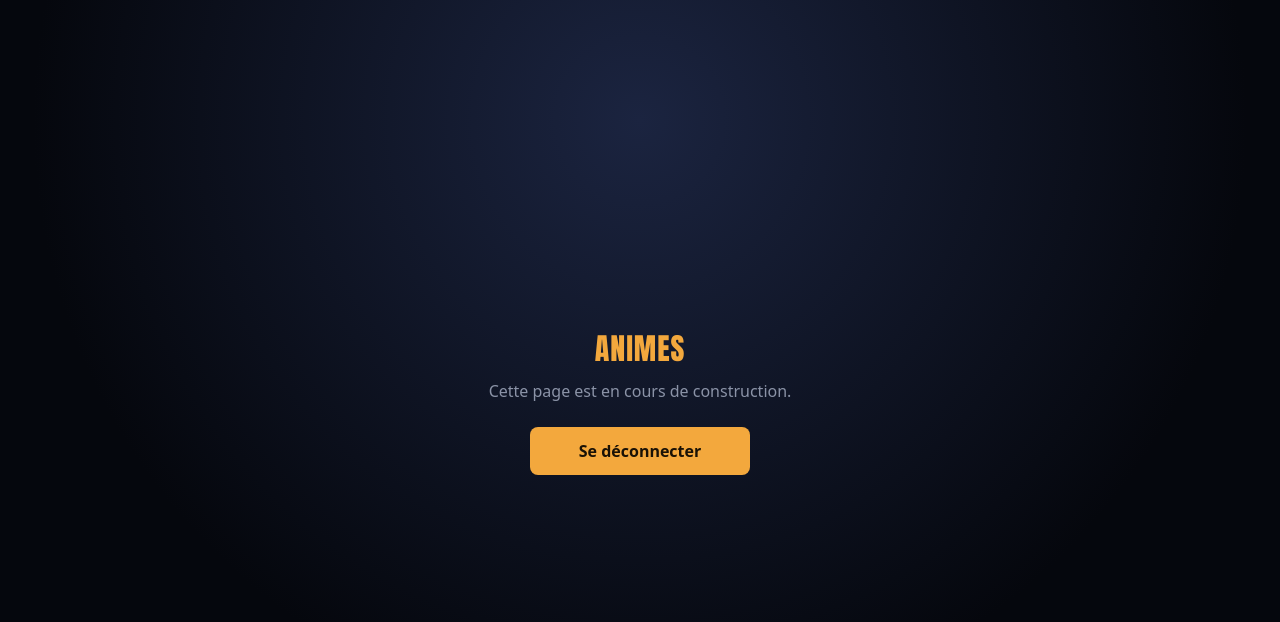
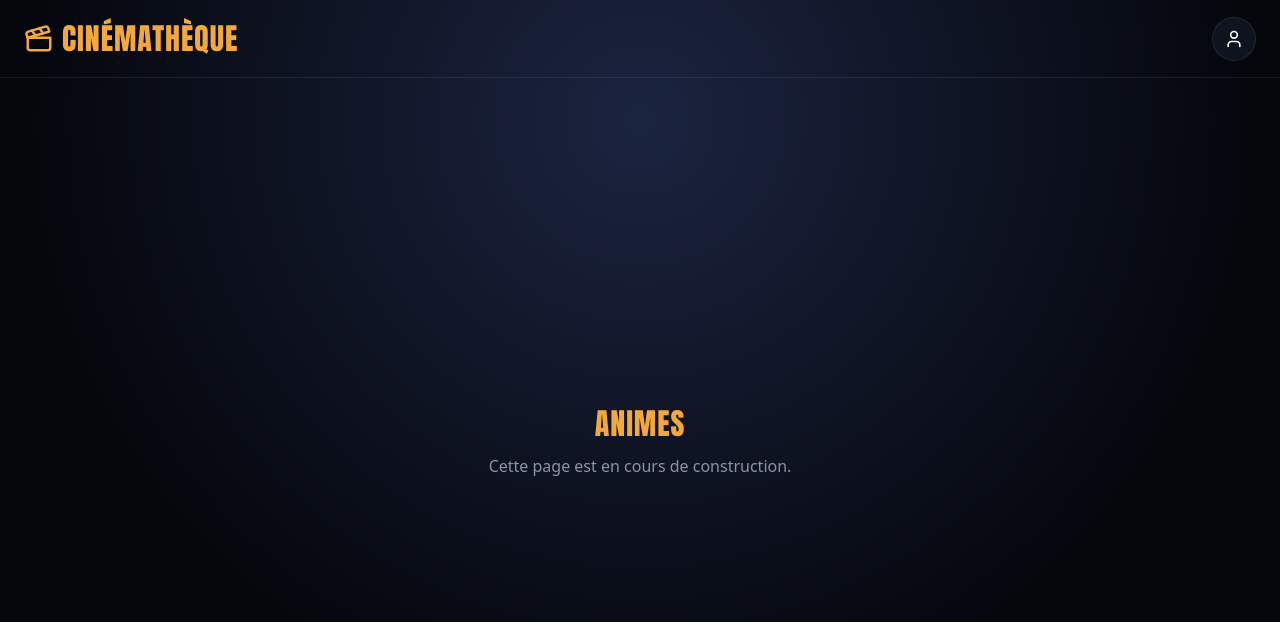
Before and after one commit to ArthurMillet44/Ludotheque, a React (Vite) app: page /animes in a window 1280 px wide. Shown: the top 622 px of the page. Built offline with nearby package versions, Linux system fonts and the light colour scheme; no server answers.

Commit message:
feat: création navbar + bouton deconnexion

```diff
--- /dev/null
+++ b/src/components/Navbar/Navbar.css
@@ -0,0 +1,8 @@
+.navbar {
+  display: flex;
+  align-items: center;
+  justify-content: space-between;
+  gap: var(--space-3);
+  padding: var(--space-3) var(--space-4);
+  border-bottom: 1px solid var(--color-surface-border);
+}
--- /dev/null
+++ b/src/components/Navbar/Navbar.tsx
@@ -0,0 +1,16 @@
+import { Logo } from '../Logo/Logo'
+import { ProfileMenu } from '../ProfileMenu/ProfileMenu'
+import './Navbar.css'
+
+/**
+ * Barre de navigation principale affichant le logo de l'application
+ * et le menu de profil (avec l'option de déconnexion).
+ */
+export function Navbar() {
+  return (
+    <header className="navbar">
+      <Logo />
+      <ProfileMenu />
+    </header>
+  )
+}
--- /dev/null
+++ b/src/components/ProfileMenu/ProfileMenu.css
@@ -0,0 +1,82 @@
+.profile-menu {
+  position: relative;
+}
+
+.profile-menu__trigger {
+  display: flex;
+  align-items: center;
+  justify-content: center;
+  width: 44px;
+  height: 44px;
+  border: 1px solid var(--color-surface-border);
+  border-radius: 999px;
+  background: var(--color-surface);
+  color: var(--color-text-primary);
+  cursor: pointer;
+  transition: border-color var(--transition-fast);
+}
+
+.profile-menu__trigger svg {
+  width: 20px;
+  height: 20px;
+}
+
+.profile-menu__trigger:hover {
+  border-color: var(--color-accent);
+}
+
+.profile-menu__trigger:focus-visible {
+  outline: 2px solid var(--color-accent);
+  outline-offset: 2px;
+}
+
+.profile-menu__dropdown {
+  position: absolute;
+  top: calc(100% + var(--space-2));
+  right: 0;
+  min-width: 200px;
+  padding: var(--space-1);
+  display: flex;
+  flex-direction: column;
+  background: var(--color-surface);
+  border: 1px solid var(--color-surface-border);
+  border-radius: var(--radius-sm);
+  box-shadow: 0 8px 24px rgba(0, 0, 0, 0.4);
+  z-index: 10;
+}
+
+.profile-menu__item {
+  display: flex;
+  align-items: center;
+  gap: var(--space-2);
+  min-height: 44px;
+  padding: var(--space-2) var(--space-3);
+  border: none;
+  border-radius: calc(var(--radius-sm) - 2px);
+  background: transparent;
+  color: var(--color-text-primary);
+  font-size: 15px;
+  text-align: left;
+  cursor: pointer;
+  transition: background-color var(--transition-fast);
+}
+
+.profile-menu__item svg {
+  width: 18px;
+  height: 18px;
+  color: var(--color-text-secondary);
+}
+
+.profile-menu__item:hover {
+  background: var(--color-tab-track);
+}
+
+.profile-menu__item:focus-visible {
+  outline: 2px solid var(--color-accent);
+  outline-offset: -2px;
+}
+
+.profile-menu__item:disabled {
+  opacity: 0.5;
+  cursor: not-allowed;
+}
--- /dev/null
+++ b/src/components/ProfileMenu/ProfileMenu.tsx
@@ -0,0 +1,80 @@
+import { useEffect, useRef, useState } from 'react'
+import { useNavigate } from 'react-router-dom'
+import { LogOut, User } from 'lucide-react'
+import { signOut } from '../../features/auth/authApi'
+import './ProfileMenu.css'
+
+/**
+ * Bouton de profil affichant un menu déroulant avec l'option de
+ * déconnexion. Le menu se ferme lors d'un clic à l'extérieur ou de
+ * la touche Échap.
+ */
+export function ProfileMenu() {
+  const [isOpen, setIsOpen] = useState(false)
+  const [isSigningOut, setIsSigningOut] = useState(false)
+  const containerRef = useRef<HTMLDivElement>(null)
+  const navigate = useNavigate()
+
+  useEffect(() => {
+    function handleClickOutside(event: MouseEvent) {
+      if (containerRef.current && !containerRef.current.contains(event.target as Node)) {
+        setIsOpen(false)
+      }
+    }
+
+    function handleKeyDown(event: KeyboardEvent) {
+      if (event.key === 'Escape') {
+        setIsOpen(false)
+      }
+    }
+
+    document.addEventListener('mousedown', handleClickOutside)
+    document.addEventListener('keydown', handleKeyDown)
+
+    return () => {
+      document.removeEventListener('mousedown', handleClickOutside)
+      document.removeEventListener('keydown', handleKeyDown)
+    }
+  }, [])
+
+  /**
+   * Déconnecte l'utilisateur via Supabase Auth puis le redirige vers
+   * la page de connexion.
+   * @returns rien, la fonction agit uniquement par effets de bord (état, navigation)
+   */
+  async function handleSignOut() {
+    setIsSigningOut(true)
+    await signOut()
+    setIsSigningOut(false)
+    navigate('/')
+  }
+
+  return (
+    <div className="profile-menu" ref={containerRef}>
+      <button
+        type="button"
+        className="profile-menu__trigger"
+        aria-haspopup="menu"
+        aria-expanded={isOpen}
+        aria-label="Menu du profil"
+        onClick={() => setIsOpen((previous) => !previous)}
+      >
+        <User aria-hidden="true" />
+      </button>
+      {isOpen && (
+        <div className="profile-menu__dropdown" role="menu">
+          <button
+            type="button"
+            role="menuitem"
+            className="profile-menu__item"
+            onClick={handleSignOut}
+            disabled={isSigningOut}
+          >
+            <LogOut aria-hidden="true" />
+            {isSigningOut ? 'Déconnexion en cours...' : 'Se déconnecter'}
+          </button>
+        </div>
+      )}
+    </div>
+  )
+}
--- a/src/pages/AnimesPage/AnimesPage.css
+++ b/src/pages/AnimesPage/AnimesPage.css
@@ -1,5 +1,11 @@
 .animes-page {
   min-height: 100dvh;
+  display: flex;
+  flex-direction: column;
+}
+
+.animes-page__content {
+  flex: 1;
   display: flex;
   flex-direction: column;
   align-items: center;
@@ -23,9 +29,3 @@
   color: var(--color-text-secondary);
   margin: 0;
 }
-
-.animes-page__logout {
-  width: auto;
-  min-width: 220px;
-  margin-top: var(--space-3);
-}
--- a/src/pages/AnimesPage/AnimesPage.tsx
+++ b/src/pages/AnimesPage/AnimesPage.tsx
@@ -1,42 +1,18 @@
-import { useState } from 'react'
-import { useNavigate } from 'react-router-dom'
-import { PrimaryButton } from '../../components/PrimaryButton/PrimaryButton'
-import { signOut } from '../../features/auth/authApi'
+import { Navbar } from '../../components/Navbar/Navbar'
 import './AnimesPage.css'
 
 /**
  * Page listant les animes de l'utilisateur connecté. Contenu à venir,
- * sert pour l'instant de destination après une connexion réussie.
- * Propose un bouton de déconnexion qui ramène à la page de connexion.
+ * affiche pour l'instant la barre de navigation avec le menu de profil.
  */
 export function AnimesPage() {
-  const [isSigningOut, setIsSigningOut] = useState(false)
-  const navigate = useNavigate()
-
-  /**
-   * Déconnecte l'utilisateur via Supabase Auth puis le redirige vers
-   * la page de connexion.
-   * @returns rien, la fonction agit uniquement par effets de bord (état, navigation)
-   */
-  async function handleSignOut() {
-    setIsSigningOut(true)
-    await signOut()
-    setIsSigningOut(false)
-    navigate('/')
-  }
-
   return (
-    <main className="animes-page">
-      <h1 className="animes-page__title">Animes</h1>
-      <p className="animes-page__subtitle">Cette page est en cours de construction.</p>
-      <PrimaryButton
-        type="button"
-        className="animes-page__logout"
-        onClick={handleSignOut}
-        disabled={isSigningOut}
-      >
-        {isSigningOut ? 'Déconnexion en cours...' : 'Se déconnecter'}
-      </PrimaryButton>
-    </main>
+    <div className="animes-page">
+      <Navbar />
+      <main className="animes-page__content">
+        <h1 className="animes-page__title">Animes</h1>
+        <p className="animes-page__subtitle">Cette page est en cours de construction.</p>
+      </main>
+    </div>
   )
 }
```
Also changed, not shown: 1 other file (tests, documents, lock files or other folders).
